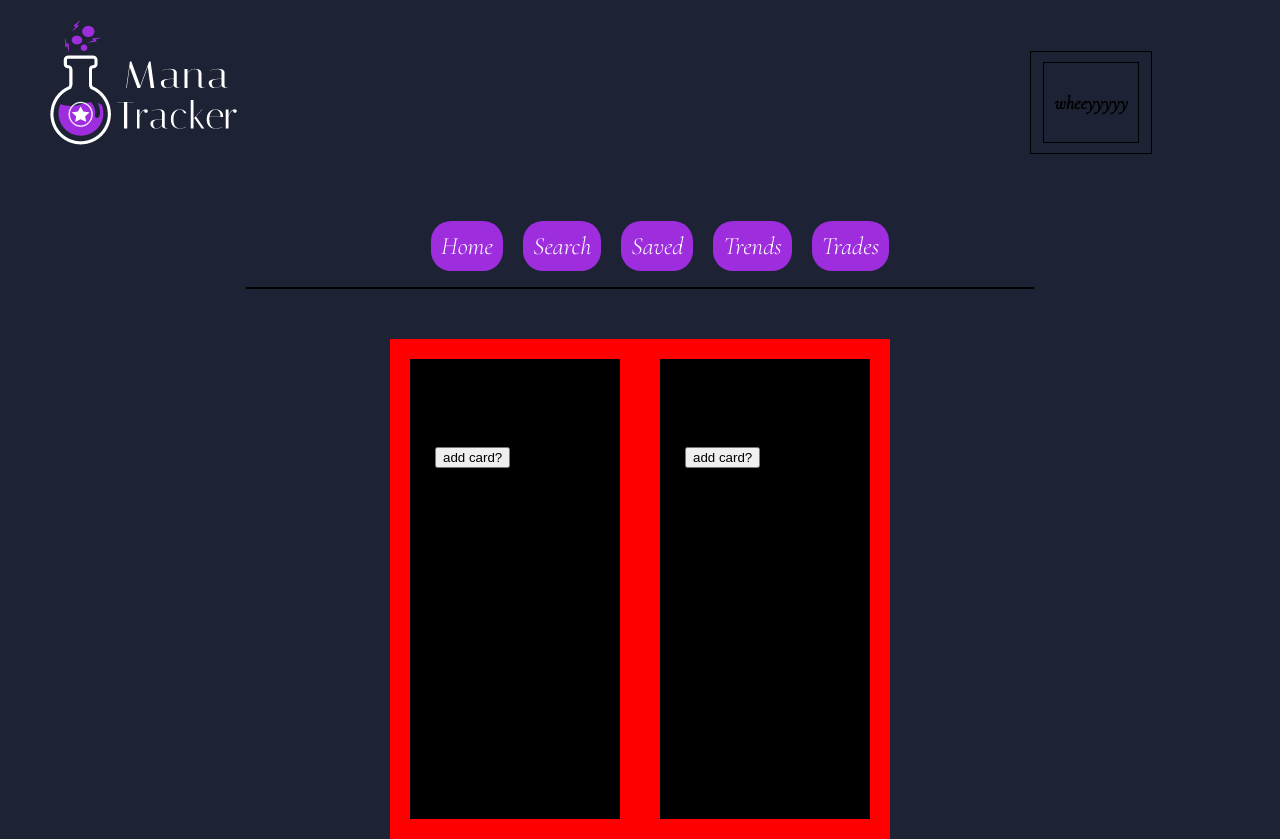
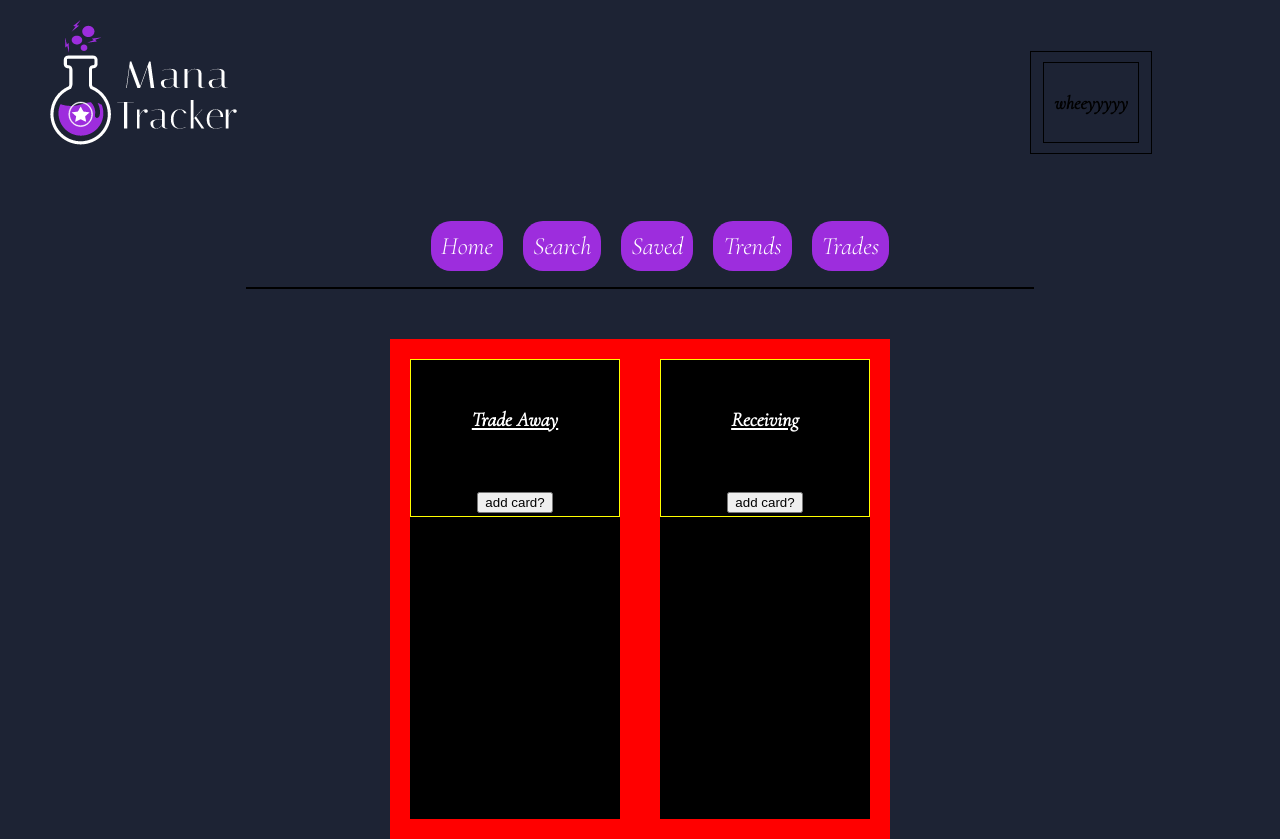
Before and after one commit to ZacharyJSwatfigure/myMagicApp, a React (Create React App) app in the folder client/: page / in a window 1280 px wide. Both pictures are taken after a click on the link "Trades". Built offline with nearby package versions, Linux system fonts and the light colour scheme.

Commit message:
added style, and worked on getting the trade list to work still

```diff
--- a/client/src/pages/navbarPages/tradesLoop/trades.js
+++ b/client/src/pages/navbarPages/tradesLoop/trades.js
@@ -8,8 +8,8 @@ export default function Trade() {
   const [tradeOrReceive, setTradeOrReceive] = useState(true);
   const [trades, setTrades] = useState([]);
   const [receive, setReceive] = useState([]);
+  const [newCard, setNewCard] = useState("");
   const [tradeUserInput, setTradeUserInput] = useState("");
-  const [specificCard, setSpecificCard] = useState(null);
   const [buttonPopUpTrade, setButtonPopUpTrade] = useState(false);
 
   const addACard = () => {
@@ -37,16 +37,15 @@ export default function Trade() {
 
   //trying to fgure out how to push to a list
 
-  const tradeSearchCard = async (cardName) => {
-    let res = await fetch(
-      `https://api.scryfall.com/cards/named?exact=${cardName}`
-    );
+  const tradeSearchCard = async () => {
+    let card = newCard;
+    let res = await fetch(`https://api.scryfall.com/cards/named?exact=${card}`);
     let response = await res.json();
     if (tradeOrReceive && response) {
+      console.log("response from exact  " + response);
       setTrades(trades.push(response));
+      console.log(trades);
       setButtonPopUpTrade(false);
-      setTradeUserInput("");
-      console.log("trade List" + trades);
     }
   };
 
@@ -54,7 +53,7 @@ export default function Trade() {
     <section className="allHolderLRG">
       <section className="allHolder">
         <section className="tradeHolder">
-          <div>
+          <div className="spacer">
             <h1>Trade Away</h1>
             <div>
               <button
@@ -69,7 +68,7 @@ export default function Trade() {
           </div>
         </section>
         <section className="tradeHolder">
-          <div>
+          <div className="spacer">
             <h1>Receiving</h1>
             <div>
               <button>add card?</button>
@@ -95,7 +94,8 @@ export default function Trade() {
                     key={index}
                     value={trade}
                     onClick={() => {
-                      tradeSearchCard(trade);
+                      setNewCard(trade);
+                      tradeSearchCard();
                     }}
                   >
                     <section>
--- a/client/src/style/trade.css
+++ b/client/src/style/trade.css
@@ -20,10 +20,12 @@
 }
 
 .tradeHolder {
+  font-size: 30px;
   width: 500px;
   background-color: black;
-  padding: 25px;
   margin: 20px;
+  color: white;
+  text-decoration: underline;
 }
 
 .cardListOl {
@@ -46,3 +48,11 @@
   padding: 10px;
   color: white;
 }
+
+.spacer {
+  border: 1px solid yellow;
+  display: flex;
+  flex-direction: column;
+  align-items: center;
+  justify-content: center;
+}
```
